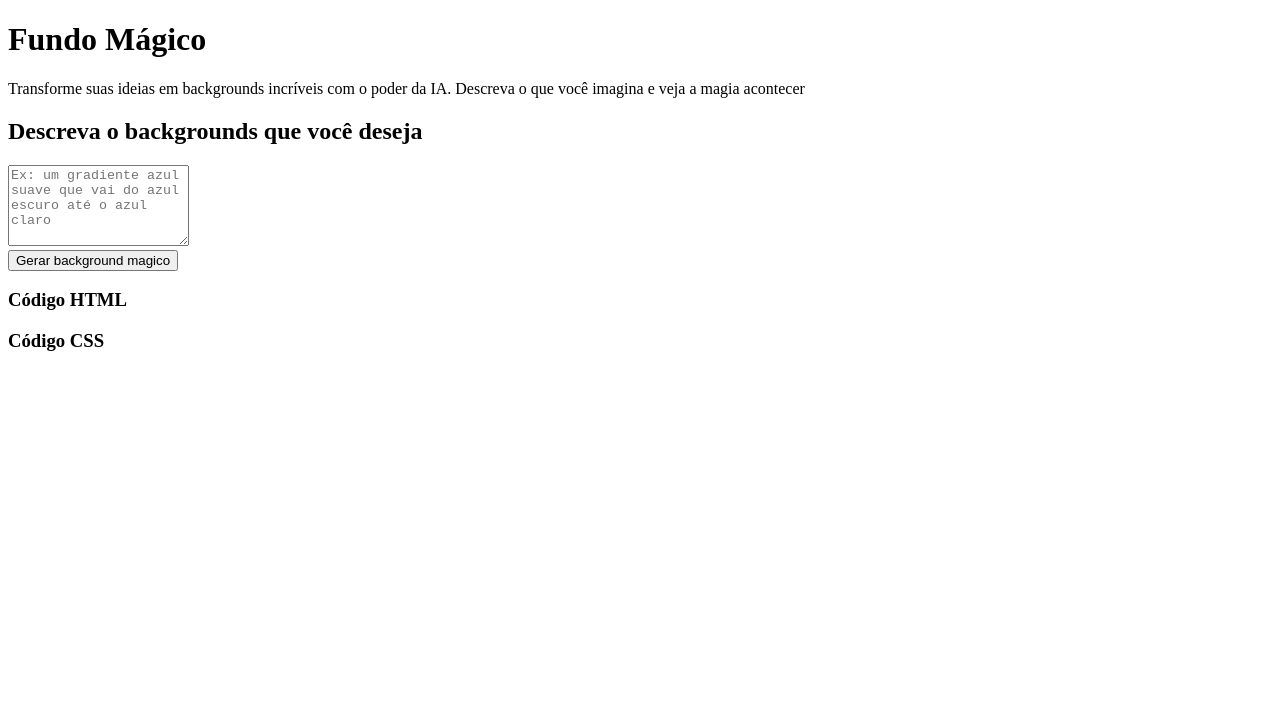
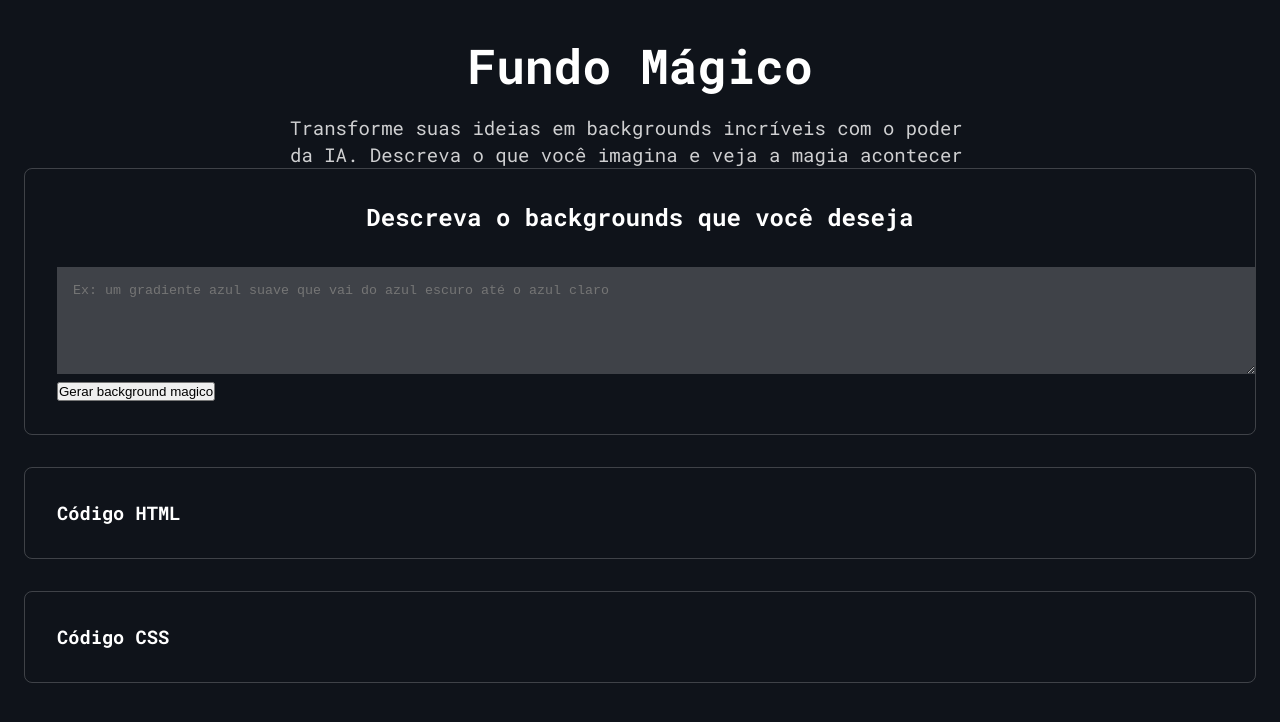
Before and after one commit to lucas23dw-cell/projeto, a plain HTML site: page index.html in a window 1280 px wide. Drawn offline with Linux system fonts and the light colour scheme.

Commit message:
Adiciona CSS

```diff
--- a/index.html
+++ b/index.html
@@ -9,7 +9,8 @@
     <link rel="preconnect" href="https://fonts.gstatic.com" crossorigin>
     <link href="https://fonts.googleapis.com/css2?family=Roboto+Mono:ital,wght@0,100..700;1,100..700&display=swap"
         rel="stylesheet">
-    <link rel="stylesheet" href="style.css">
+    <link rel="stylesheet" href="src/css/reset.css">
+    <link rel="stylesheet" href="src/css/style.css">
 </head>
 
 <body>
@@ -20,7 +21,7 @@
     </header>
     <main class="contain">
         <section class="card main-card">
-            <h2>Descreva o backgrounds que você deseja </h2>
+            <h2 class="card-header">Descreva o backgrounds que você deseja </h2>
             <form class="form-group">
                 <textarea id="description"
                     placeholder="Ex: um gradiente azul suave que vai do azul escuro até o azul claro"
--- /dev/null
+++ b/src/css/reset.css
@@ -0,0 +1,4 @@
+*{
+    padding: 0;
+    margin: 0;
+}
--- /dev/null
+++ b/src/css/style.css
@@ -0,0 +1,55 @@
+body{
+    font-family: 'Roboto Mono', monospace;
+    background-color: #0F131a;
+    color: #FFFFFF;
+    line-height: 1.4;
+    padding: 32px 24px;
+}
+
+.header{
+    margin-bottom: 48px;
+    z-index: 99;
+    position: relative;
+    max-width: 700px;
+     margin: 0 auto;
+}
+
+.header h1{
+    margin-bottom: 16px;
+    font-size: 48px;
+    text-align: center;
+}
+
+.header .subtitle{
+    color: rgba(255, 255, 255, 0.8);
+    font-size: 19px;
+}
+
+.container{
+    max-width: 1024px;
+    margin: 0 auto;
+    z-index: 99;
+    position: relative
+}
+
+.card{
+    border: 1px solid rgba(255, 255, 255, 0.2);
+    border-radius: 8px;
+    padding: 32px;
+    margin-bottom: 32px;
+}
+
+.card-header{
+    margin-bottom: 32px;
+    font-style: 20px;
+    text-align:center;
+}
+
+.form-group textarea{
+    background-color: rgba(255, 255, 255, 0.2);
+    color: #FFFFFF;
+    width: 100%;
+    min-height: 21px;
+    padding: 16px;
+    border: none;
+}
```
Also changed, not shown: src/js/script.js (added).
